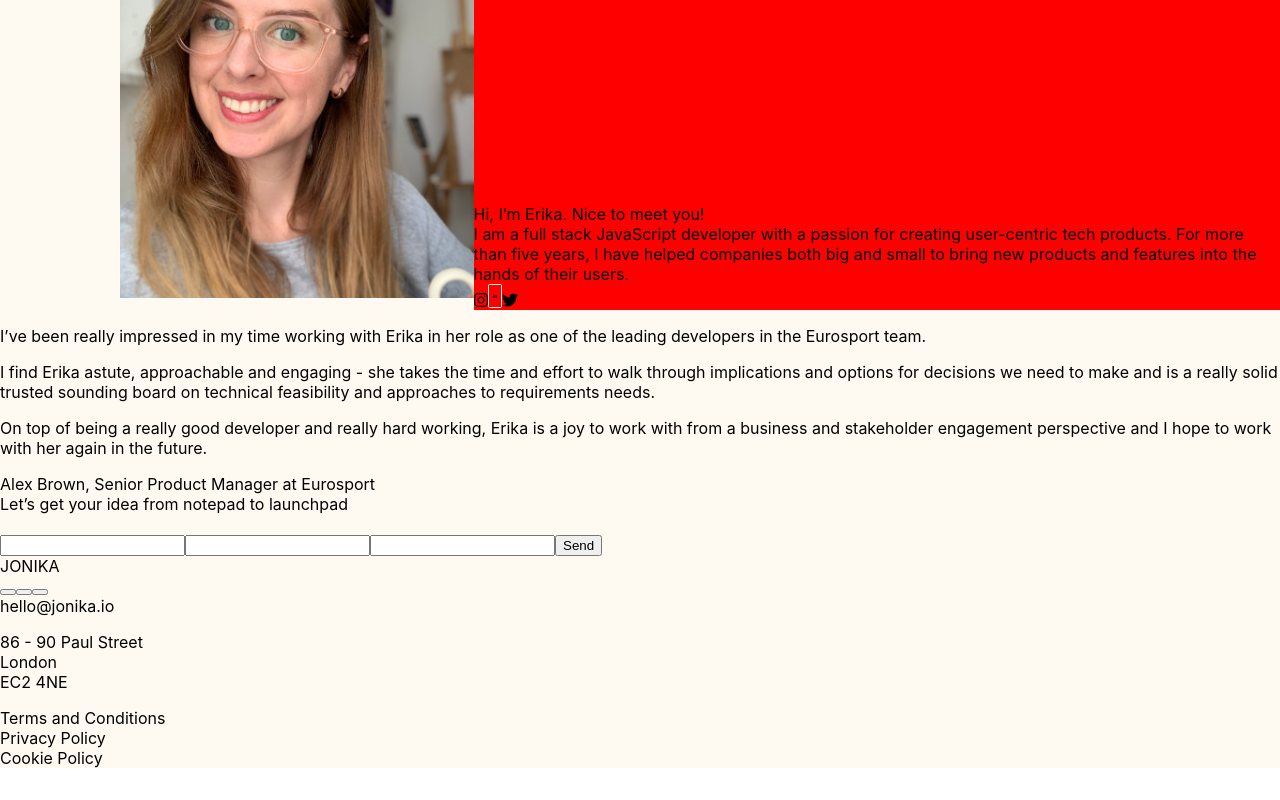
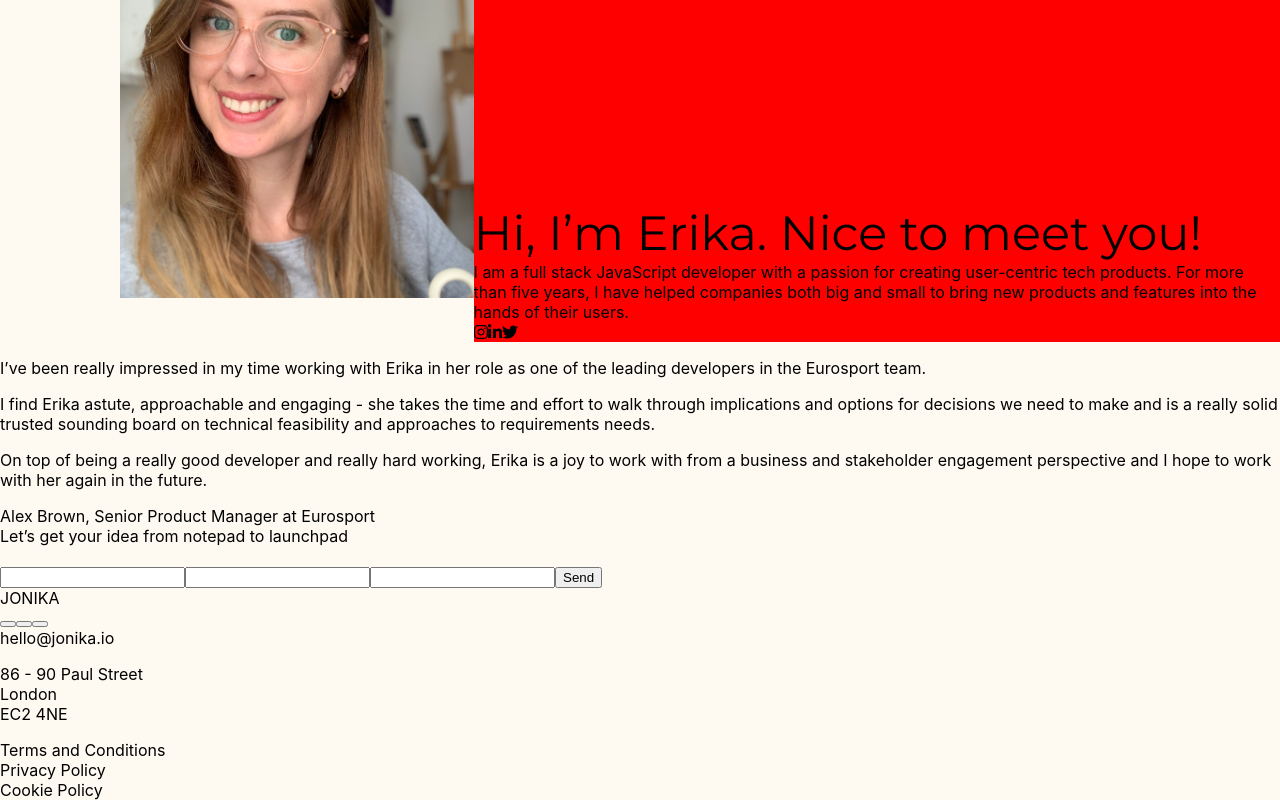
Before and after one commit to linas19/Erika_HomePage, a Next.js app: page / in a window 1280 px wide. Shown: the part 2886-3686 px from the top of the page. Before the commit the page ends 3654 px from the top, so only its background shows below. Built offline with nearby package versions, Linux system fonts and the light colour scheme.

Commit message:
fixed icons

```diff
--- a/pages/index.js
+++ b/pages/index.js
@@ -100,7 +100,7 @@ export default function Home() {
                   </Link>
                   <Link href='https://www.linkedin.com/'>
                     {/* <a>Home</a> */}
-                    <FontAwesomeIcon icon={faLinkedinIn} height='30px' border/>
+                    <FontAwesomeIcon icon={faLinkedinIn} height='30px'/>
                   </Link>
                   <Link href='https://www.twitter.com/'>
                     {/* <a>Home</a> */}
--- a/styles/Home.module.scss
+++ b/styles/Home.module.scss
@@ -215,6 +215,12 @@
     .thirdPageTopRight {
       background-color: red;
       padding-top: 500px;
+      .thirdPageTopRightText {
+        .thirdPageTopRightTextIntro {
+          font-size: 48px;
+          font-family: 'Montserrat', sans-serif;
+        }
+      }
     }
   }
 }
```
